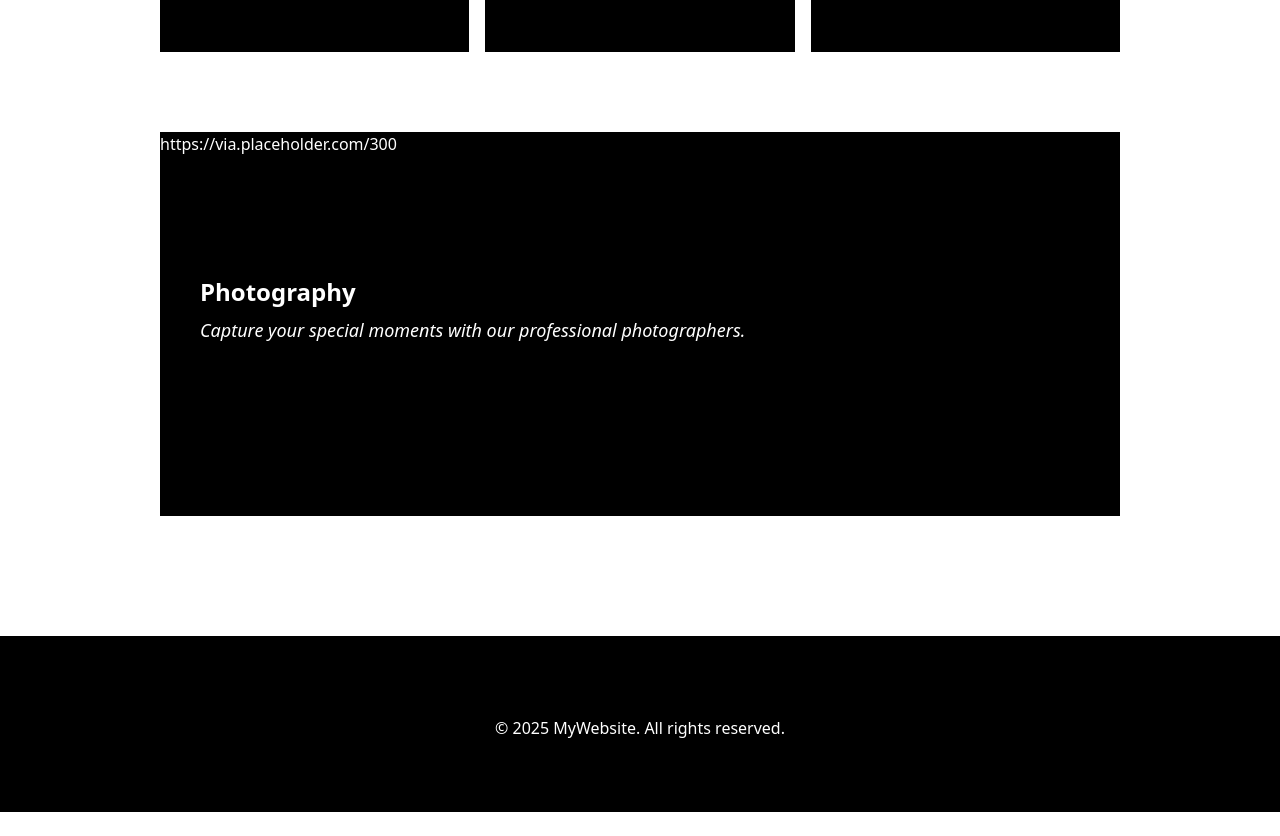
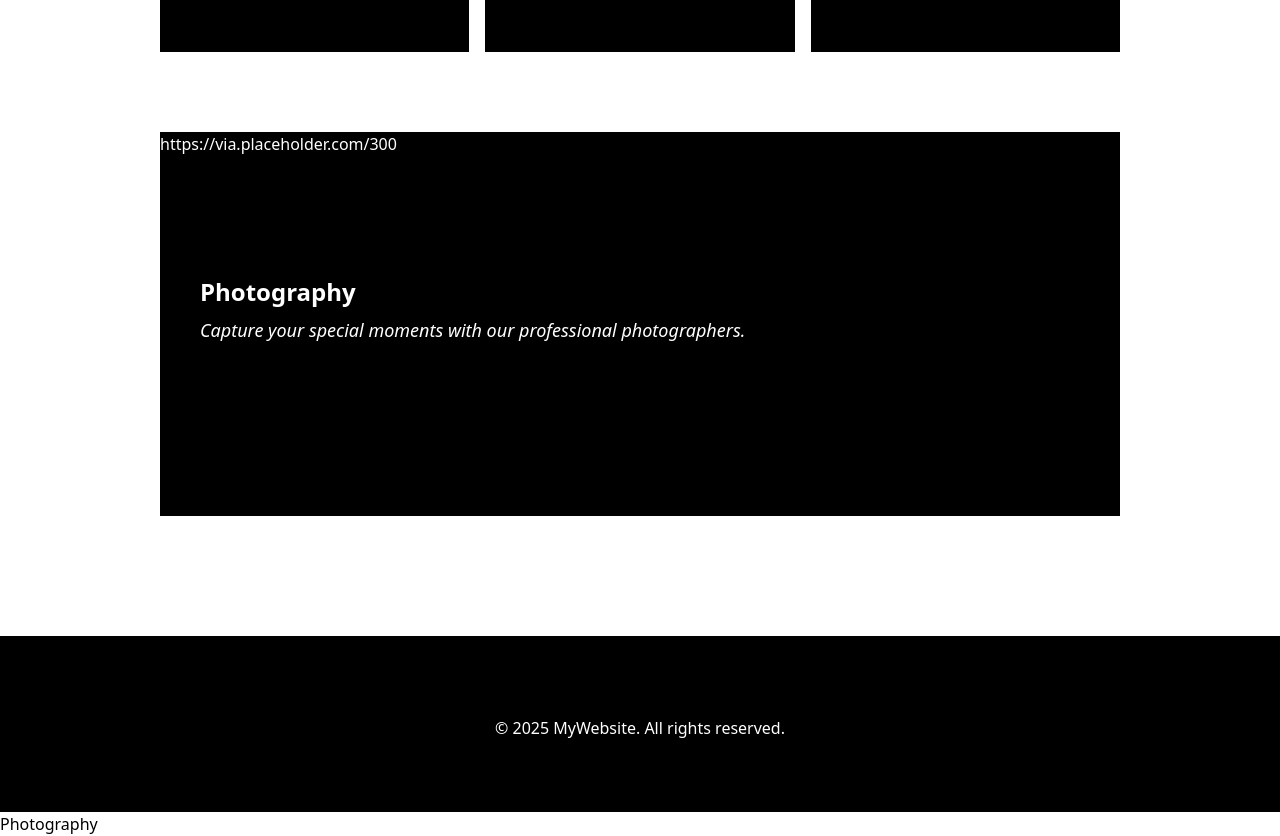
Before and after one commit to Jessica-Agorye/CaptureEvent, a React (Vite) app: page / in a window 1280 px wide. Shown: the part 1360-2196 px from the top of the page. Before the commit the page ends 2172 px from the top, so only its background shows below. Built offline with nearby package versions, Linux system fonts and the light colour scheme.

Commit message:
added react-router to route find photographer button to another page

```diff
--- a/package.json
+++ b/package.json
@@ -13,8 +13,9 @@
     "@tailwindcss/vite": "^4.1.11",
     "react": "^19.1.1",
     "react-dom": "^19.1.1",
-    "react-router-dom": "^7.8.2",
-    "tailwindcss": "^4.1.11"
+    "react-router-dom": "^7.9.4",
+    "tailwindcss": "^4.1.11",
+    "zustand": "^5.0.8"
   },
   "devDependencies": {
     "@eslint/js": "^9.32.0",
--- a/src/App.tsx
+++ b/src/App.tsx
@@ -1,11 +1,14 @@
+import { BrowserRouter } from "react-router-dom";
+
 import ScreenPage from "./screen/ScreenPage";
 
 function App() {
   return (
-    <>
-
-      <ScreenPage />
-    </>
+    <BrowserRouter>
+      <div>
+        <ScreenPage />
+      </div>
+    </BrowserRouter>
   );
 }
 
--- /dev/null
+++ b/src/home/Homepage.tsx
@@ -0,0 +1,34 @@
+import HeroSection from "../layout/HeroSection";
+import AboutSection from "../layout/AboutSection";
+import MainSection from "../layout/MainSection";
+import Footer from "../layout/Footer";
+import Photography from "../pages/Photography";
+const Homepage = () => {
+  return (
+    <>
+      <div>
+        <HeroSection />
+      </div>
+
+      <div className="mt-20 mx-40">
+        {" "}
+        <AboutSection />
+      </div>
+
+      <div className="mt-20 mx-40 mb-30">
+        {" "}
+        <MainSection />
+      </div>
+
+      <div>
+        <Footer />
+      </div>
+
+      <div>
+        <Photography />
+      </div>
+    </>
+  );
+};
+
+export default Homepage;
--- a/src/layout/AboutSection.tsx
+++ b/src/layout/AboutSection.tsx
@@ -1,7 +1,9 @@
 import Cards from "../components/Cards";
 import Photgrapher from "../assets/images/photographer.jpg";
+import { useNavigate } from "react-router-dom";
 
 const AboutSection = () => {
+  const navigate = useNavigate();
   return (
     <>
       <div className=" relative grid grid-cols-2 mb-10 gap-4">
@@ -16,7 +18,10 @@ const AboutSection = () => {
           }
           description="Find a photographer near you"
           button={
-            <button className="absolute bottom-9 -left-9  py-6 px-4 bg-amber-300 text-white animate-bounce">
+            <button
+              onClick={() => navigate("/find-photographers")}
+              className="absolute cursor-pointer bottom-9 -left-9  py-6 px-4 bg-amber-300 text-white animate-bounce"
+            >
               Find Photographers
             </button>
           }
--- a/src/screen/ScreenPage.tsx
+++ b/src/screen/ScreenPage.tsx
@@ -1,28 +1,13 @@
-import HeroSection from "../layout/HeroSection";
-import AboutSection from "../layout/AboutSection";
-import MainSection from "../layout/MainSection";
-import Footer from "../layout/Footer";
+import { Route, Routes } from "react-router-dom";
+import Homepage from "../home/Homepage";
+import Photography from "../pages/Photography";
+
 const ScreenPage = () => {
   return (
-    <>
-      <div>
-        <HeroSection />
-      </div>
-
-      <div className="mt-20 mx-40">
-        {" "}
-        <AboutSection />
-      </div>
-
-      <div className="mt-20 mx-40 mb-30">
-        {" "}
-        <MainSection />
-      </div>
-
-      <div>
-        <Footer />
-      </div>
-    </>
+    <Routes>
+      <Route path="/" element={<Homepage />} />
+      <Route path="/find-photographers" element={<Photography />} />
+    </Routes>
   );
 };
 
--- /dev/null
+++ b/src/store/store.tsx
@@ -0,0 +1,8 @@
+import { create } from "zustand";
+
+
+const useStore = create((set) => ({
+
+    name: "Zustand Store",
+
+}));
```
Also changed, not shown: 1 other file (tests, documents, lock files or other folders).
